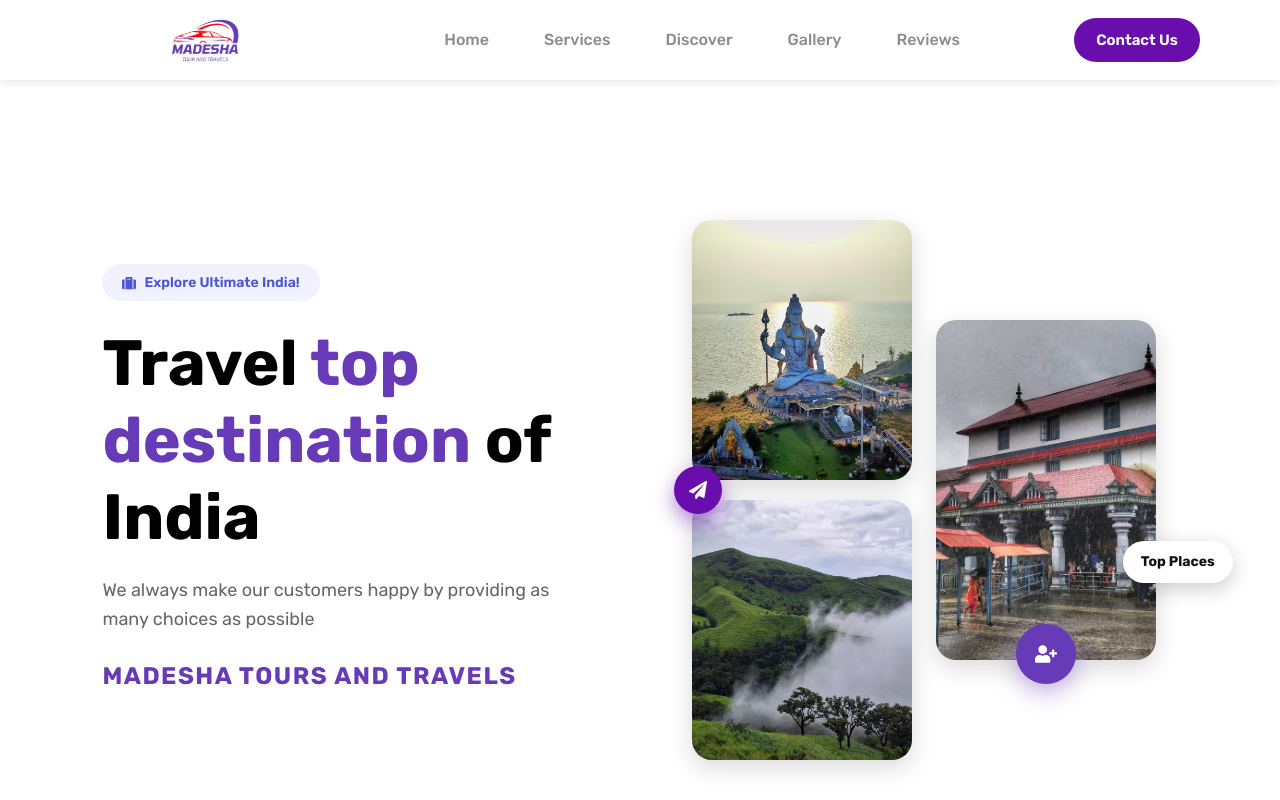
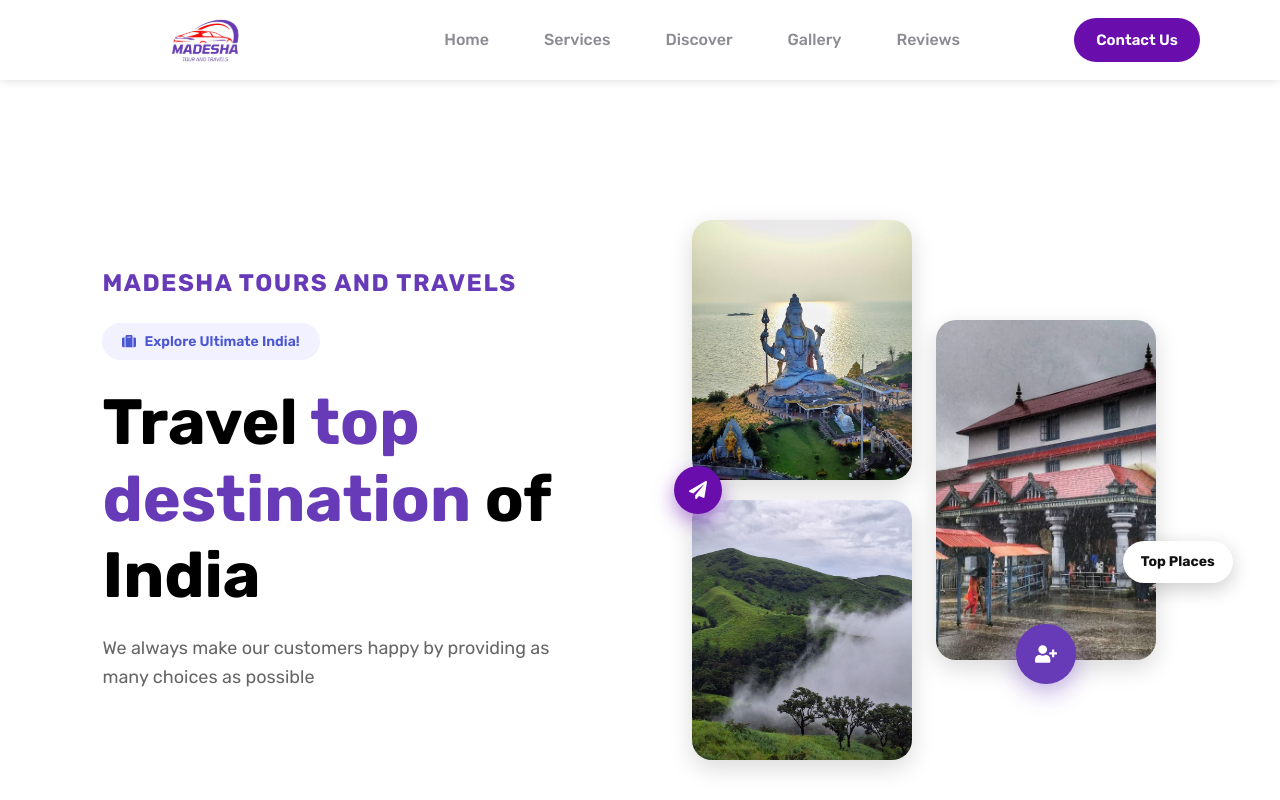
Before and after one commit to IT-Alliance-Tech/MadeshaTravels-React, a React (Vite) app: page / in a window 1280 px wide. Shown: the top 800 px of the page. Built offline with nearby package versions, Linux system fonts and the light colour scheme.

Commit message:
Updated HeroSection.jsx

```diff
--- a/src/components/HeroSection.jsx
+++ b/src/components/HeroSection.jsx
@@ -12,6 +12,10 @@
     <section id="home" className={styles.hero}>
       {/* Left Side */}
       <div className={styles.left}>
+        <div className={styles.brandName}>
+          MADESHA TOURS AND TRAVELS
+        </div>
+
         <button className={styles.exploreBtn}>
           <FaSuitcase className={styles.icon} />
           Explore Ultimate India!
@@ -27,10 +31,6 @@
         <p className={styles.subtitle}>
           We always make our customers happy by providing as many choices as possible
         </p>
-
-        <div className={styles.brandName}>
-          MADESHA TOURS AND TRAVELS
-        </div>
       </div>
 
       {/* Right Side */}
```
